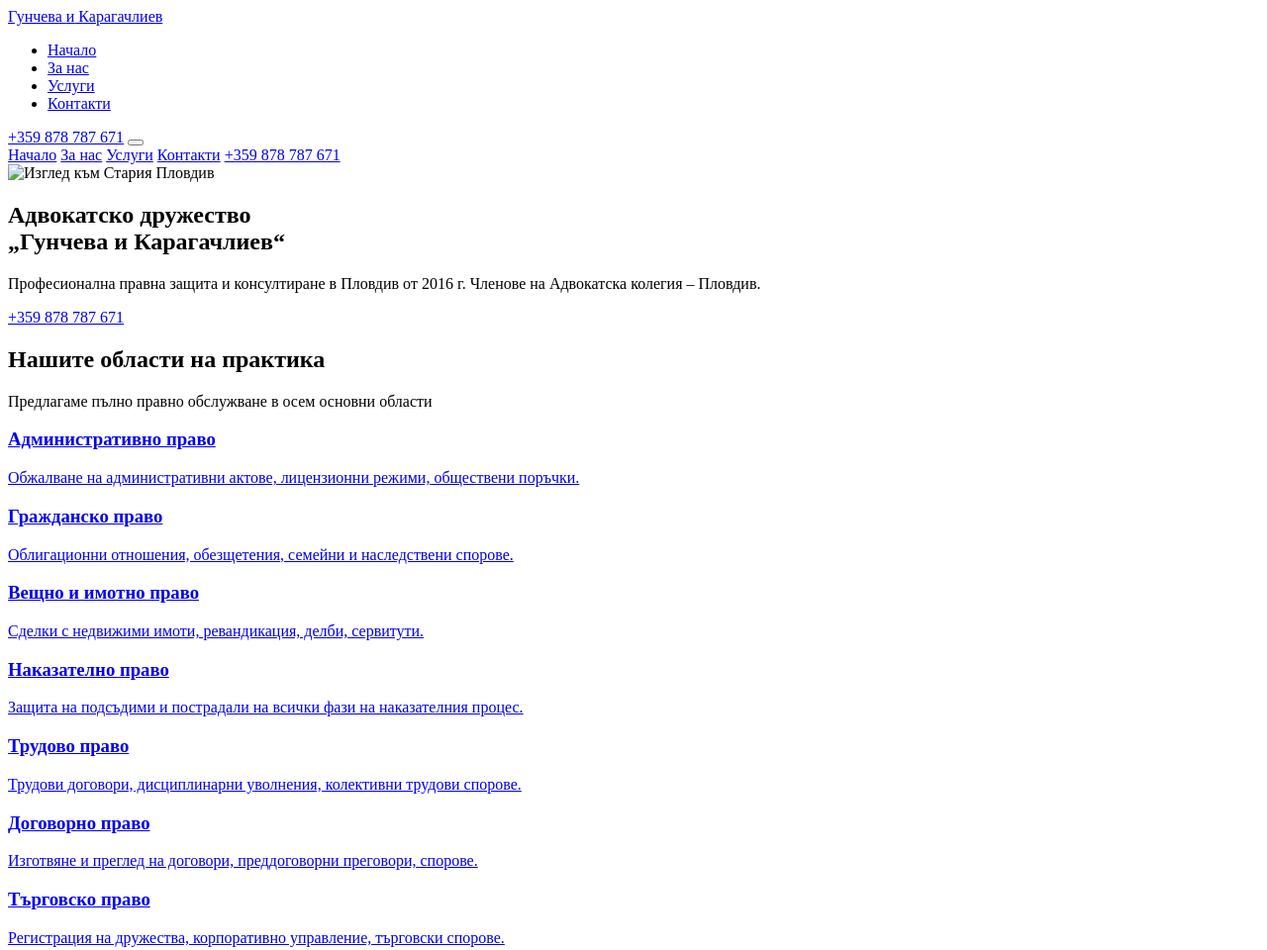
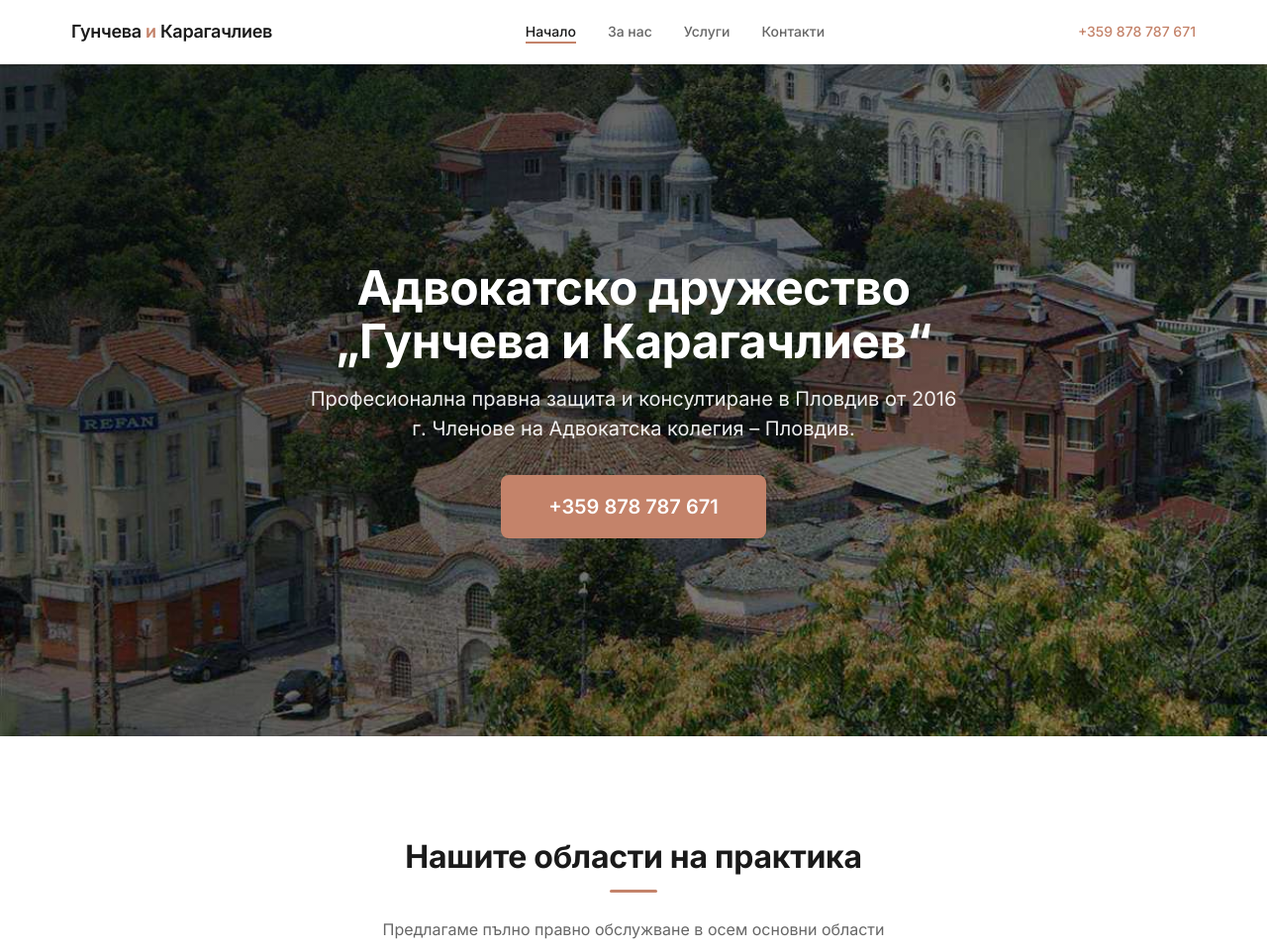
Before and after one commit to gkaragatchliev/Guncheva_Karagachliev, a plain HTML site: page index.html in a window 1280 px wide. Shown: the top 960 px of the page at 99% size. Drawn offline with Linux system fonts and the light colour scheme; the site is published under a folder, as on GitHub Pages, so addresses that start at the root find nothing.

Commit message:
Fix asset paths: change absolute /paths to relative paths for GitHub Pages

```diff
--- a/about.html
+++ b/about.html
@@ -8,20 +8,20 @@
   <link rel="preconnect" href="https://fonts.googleapis.com">
   <link rel="preconnect" href="https://fonts.gstatic.com" crossorigin>
   <link href="https://fonts.googleapis.com/css2?family=Inter:wght@400;500;600;700&display=swap" rel="stylesheet">
-  <link rel="stylesheet" href="/assets/css/styles.css">
+  <link rel="stylesheet" href="assets/css/styles.css">
 </head>
 <body>
   <header class="header">
     <div class="container header__inner">
-      <a href="/" class="header__logo">
+      <a href="." class="header__logo">
         Гунчева <span>и</span> Карагачлиев
       </a>
       <nav class="nav" aria-label="Основна навигация">
         <ul class="nav__list">
-          <li><a href="/" class="nav__link">Начало</a></li>
-          <li><a href="/about.html" class="nav__link nav__link--active">За нас</a></li>
-          <li><a href="/services.html" class="nav__link">Услуги</a></li>
-          <li><a href="/contacts.html" class="nav__link">Контакти</a></li>
+          <li><a href="." class="nav__link">Начало</a></li>
+          <li><a href="about.html" class="nav__link nav__link--active">За нас</a></li>
+          <li><a href="services.html" class="nav__link">Услуги</a></li>
+          <li><a href="contacts.html" class="nav__link">Контакти</a></li>
         </ul>
       </nav>
       <a href="tel:+359878787671" class="header__phone">+359 878 787 671</a>
@@ -34,10 +34,10 @@
   </header>
 
   <nav id="mobile-nav" class="mobile-nav" aria-label="Мобилна навигация">
-    <a href="/" class="mobile-nav__link">Начало</a>
-    <a href="/about.html" class="mobile-nav__link mobile-nav__link--active">За нас</a>
-    <a href="/services.html" class="mobile-nav__link">Услуги</a>
-    <a href="/contacts.html" class="mobile-nav__link">Контакти</a>
+    <a href="." class="mobile-nav__link">Начало</a>
+    <a href="about.html" class="mobile-nav__link mobile-nav__link--active">За нас</a>
+    <a href="services.html" class="mobile-nav__link">Услуги</a>
+    <a href="contacts.html" class="mobile-nav__link">Контакти</a>
     <a href="tel:+359878787671" class="mobile-nav__phone">+359 878 787 671</a>
   </nav>
 
@@ -51,7 +51,7 @@
 
     <section class="section">
       <div class="container">
-        <img src="/assets/images/eastern_rumelia_laws_1880.jpg" alt="Закони на Източна Румелия от 1880 г." class="about-image" style="margin-bottom: var(--space-2xl);">
+        <img src="assets/images/eastern_rumelia_laws_1880.jpg" alt="Закони на Източна Румелия от 1880 г." class="about-image" style="margin-bottom: var(--space-2xl);">
 
         <h2 class="section__title">Нашите адвокати</h2>
         <div class="divider"></div>
@@ -101,6 +101,6 @@
     </div>
   </footer>
 
-  <script src="/assets/js/main.js"></script>
+  <script src="assets/js/main.js"></script>
 </body>
 </html>
--- a/index.html
+++ b/index.html
@@ -8,20 +8,20 @@
   <link rel="preconnect" href="https://fonts.googleapis.com">
   <link rel="preconnect" href="https://fonts.gstatic.com" crossorigin>
   <link href="https://fonts.googleapis.com/css2?family=Inter:wght@400;500;600;700&display=swap" rel="stylesheet">
-  <link rel="stylesheet" href="/assets/css/styles.css">
+  <link rel="stylesheet" href="assets/css/styles.css">
 </head>
 <body>
   <header class="header">
     <div class="container header__inner">
-      <a href="/" class="header__logo">
+      <a href="." class="header__logo">
         Гунчева <span>и</span> Карагачлиев
       </a>
       <nav class="nav" aria-label="Основна навигация">
         <ul class="nav__list">
-          <li><a href="/" class="nav__link nav__link--active">Начало</a></li>
-          <li><a href="/about.html" class="nav__link">За нас</a></li>
-          <li><a href="/services.html" class="nav__link">Услуги</a></li>
-          <li><a href="/contacts.html" class="nav__link">Контакти</a></li>
+          <li><a href="." class="nav__link nav__link--active">Начало</a></li>
+          <li><a href="about.html" class="nav__link">За нас</a></li>
+          <li><a href="services.html" class="nav__link">Услуги</a></li>
+          <li><a href="contacts.html" class="nav__link">Контакти</a></li>
         </ul>
       </nav>
       <a href="tel:+359878787671" class="header__phone">+359 878 787 671</a>
@@ -34,16 +34,16 @@
   </header>
 
   <nav id="mobile-nav" class="mobile-nav" aria-label="Мобилна навигация">
-    <a href="/" class="mobile-nav__link mobile-nav__link--active">Начало</a>
-    <a href="/about.html" class="mobile-nav__link">За нас</a>
-    <a href="/services.html" class="mobile-nav__link">Услуги</a>
-    <a href="/contacts.html" class="mobile-nav__link">Контакти</a>
+    <a href="." class="mobile-nav__link mobile-nav__link--active">Начало</a>
+    <a href="about.html" class="mobile-nav__link">За нас</a>
+    <a href="services.html" class="mobile-nav__link">Услуги</a>
+    <a href="contacts.html" class="mobile-nav__link">Контакти</a>
     <a href="tel:+359878787671" class="mobile-nav__phone">+359 878 787 671</a>
   </nav>
 
   <main>
     <section class="hero">
-      <img src="/assets/images/tova.jpg" alt="Изглед към Стария Пловдив" class="hero__bg">
+      <img src="assets/images/tova.jpg" alt="Изглед към Стария Пловдив" class="hero__bg">
       <div class="hero__overlay"></div>
       <div class="hero__content">
         <h1 class="hero__title">Адвокатско дружество<br>„Гунчева и Карагачлиев“</h1>
@@ -58,35 +58,35 @@
         <div class="divider"></div>
         <p class="section__subtitle">Предлагаме пълно правно обслужване в осем основни области</p>
         <div class="cards cards--4col">
-          <a href="/services.html" class="card">
+          <a href="services.html" class="card">
             <h3 class="card__title">Административно право</h3>
             <p class="card__text">Обжалване на административни актове, лицензионни режими, обществени поръчки.</p>
           </a>
-          <a href="/services.html" class="card">
+          <a href="services.html" class="card">
             <h3 class="card__title">Гражданско право</h3>
             <p class="card__text">Облигационни отношения, обезщетения, семейни и наследствени спорове.</p>
           </a>
-          <a href="/services.html" class="card">
+          <a href="services.html" class="card">
             <h3 class="card__title">Вещно и имотно право</h3>
             <p class="card__text">Сделки с недвижими имоти, ревандикация, делби, сервитути.</p>
           </a>
-          <a href="/services.html" class="card">
+          <a href="services.html" class="card">
             <h3 class="card__title">Наказателно право</h3>
             <p class="card__text">Защита на подсъдими и пострадали на всички фази на наказателния процес.</p>
           </a>
-          <a href="/services.html" class="card">
+          <a href="services.html" class="card">
             <h3 class="card__title">Трудово право</h3>
             <p class="card__text">Трудови договори, дисциплинарни уволнения, колективни трудови спорове.</p>
           </a>
-          <a href="/services.html" class="card">
+          <a href="services.html" class="card">
             <h3 class="card__title">Договорно право</h3>
             <p class="card__text">Изготвяне и преглед на договори, преддоговорни преговори, спорове.</p>
           </a>
-          <a href="/services.html" class="card">
+          <a href="services.html" class="card">
             <h3 class="card__title">Търговско право</h3>
             <p class="card__text">Регистрация на дружества, корпоративно управление, търговски спорове.</p>
           </a>
-          <a href="/services.html" class="card">
+          <a href="services.html" class="card">
             <h3 class="card__title">Банково право</h3>
             <p class="card__text">Спорове с банки, преструктуриране на кредити, банкови гаранции.</p>
           </a>
@@ -132,6 +132,6 @@
     </div>
   </footer>
 
-  <script src="/assets/js/main.js"></script>
+  <script src="assets/js/main.js"></script>
 </body>
 </html>
```
Also changed, not shown: contacts.html (+11 -11 lines), services.html (+11 -11 lines).
